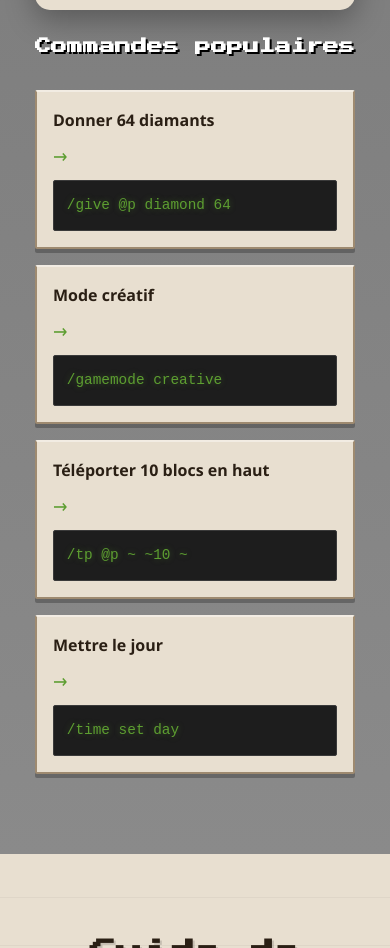
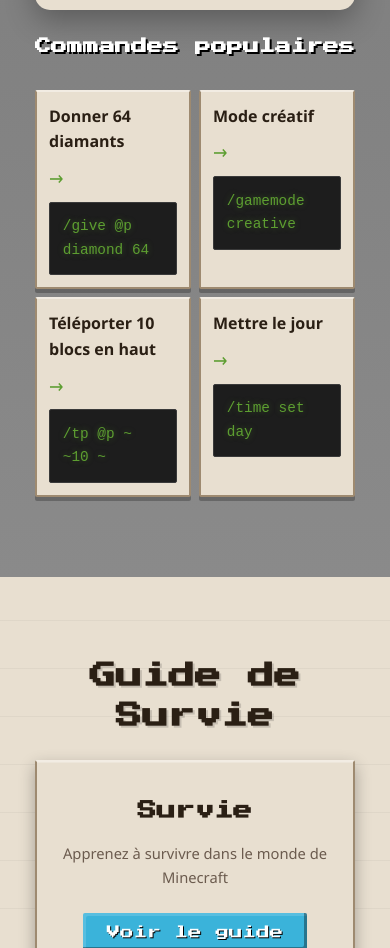
Before and after one commit to gab-code-killer/Craft-Genius, a website: page index.html in a window 390 px wide. Shown: the part 1052-2000 px from the top of the page. Drawn offline with Linux system fonts and the light colour scheme; no server answers.

Commit message:
debug mobile

```diff
--- a/style.css
+++ b/style.css
@@ -984,7 +984,7 @@ body {
 
 .command-examples {
     display: grid;
-    grid-template-columns: repeat(auto-fit, minmax(300px, 1fr));
+    grid-template-columns: repeat(2, 1fr);
     gap: 1.5rem;
 }
 
@@ -1253,6 +1253,7 @@ footer p {
     /* Navigation Mobile */
     .hamburger {
         display: flex;
+        margin-right: 0.8rem;
     }
 
     .nav-links {
@@ -1386,8 +1387,8 @@ footer p {
 
     /* Command Examples */
     .command-examples {
-        grid-template-columns: 1fr;
-        gap: 1rem;
+        grid-template-columns: repeat(2, 1fr);
+        gap: 0.75rem;
     }
 
     .example-command {
@@ -1533,12 +1534,12 @@ footer p {
 
     /* Command Examples Very Small */
     .command-examples {
-        grid-template-columns: 1fr;
-        gap: 1rem;
+        grid-template-columns: repeat(2, 1fr);
+        gap: 0.5rem;
     }
 
     .example-command {
-        padding: 1rem;
+        padding: 0.75rem;
     }
 
     .example-command code {
```
Also changed, not shown: .specstory/history/2026-03-23_16-54-32Z-untitled.md (added), .specstory/statistics.json.
